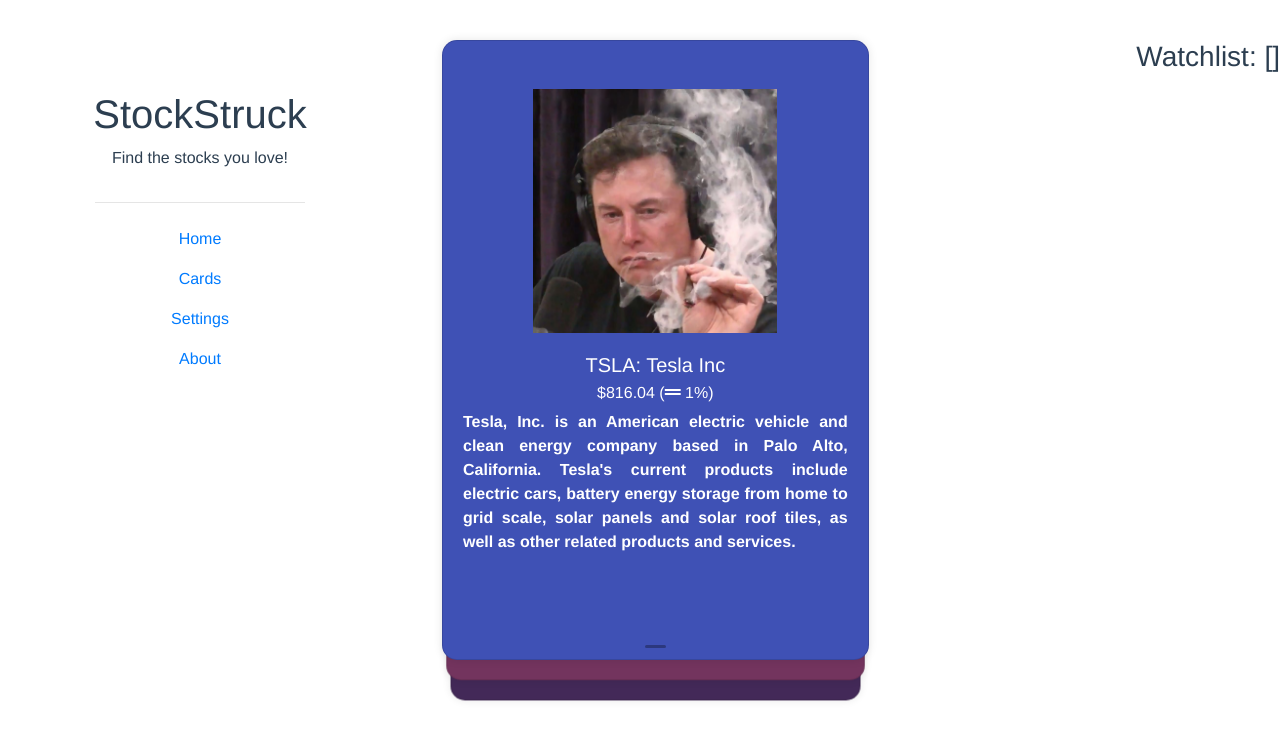
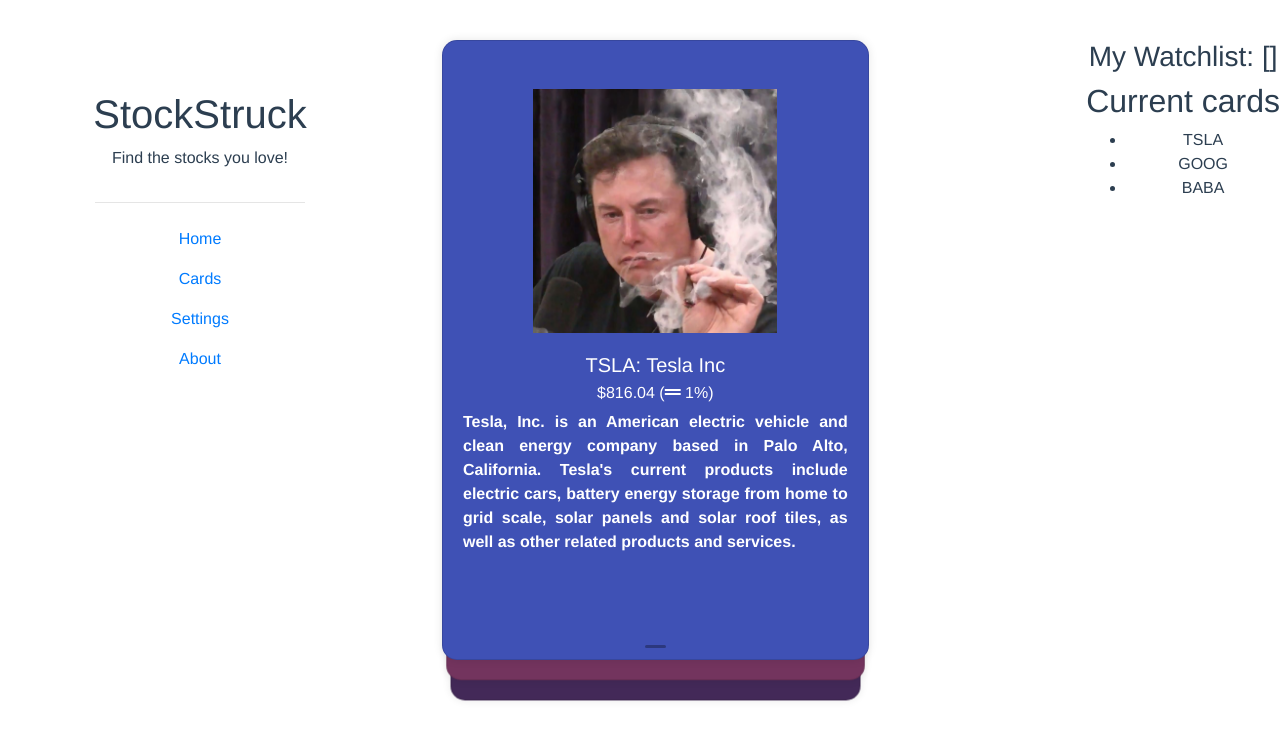
Before and after one commit to 1487quantum/sstruck, a Vue app: page /cards in a window 1280 px wide. Shown: the top 740 px of the page. Built offline with nearby package versions, Linux system fonts and the light colour scheme.

Commit message:
Fix add to watchlist function

```diff
--- a/src/views/Cards.vue
+++ b/src/views/Cards.vue
@@ -9,7 +9,13 @@
     />
   </div>
   <div style="float:right">
-<h3>Watchlist: {{user.watchlist}}</h3>
+    <h3>My Watchlist: {{user.watchlist}}</h3>
+    <h2>Current cards</h2>
+    <ul id="example-1">
+      <li v-for="item in stockList" :key="item.c_ticker">
+        {{ item.c_ticker }}
+      </li>
+    </ul>
   </div>
 </template>
 
@@ -32,6 +38,7 @@
         name: 'Adam',
         watchlist: []
       },
+      addStock: false,
       stockList: [
         {
           c_img: 'elon.png',
@@ -66,18 +73,32 @@
   methods: {
     handleCardAccepted() {
       console.log("handleCardAccepted");
+      this.addStock=true;
       this.toast.success("Added to Watchlist!", {
         timeout: 3000
       });
     },
     handleCardRejected() {
       console.log("handleCardRejected");
+      this.toast.error("Rejected card", {
+        timeout: 3000
+      });
     },
     handleCardSkipped() {
       console.log("handleCardSkipped");
+      this.toast.warning("Skip card", {
+        timeout: 3000
+      });
     },
     removeCardFromDeck() {
+      if(this.addStock){
+        var m_stock = this.stockList[0];
+        console.log(m_stock.c_ticker);
+        this.user.watchlist = this.user.watchlist.concat(m_stock.c_ticker);
+      }
         this.stockList.shift();
+
+      this.addStock=false;
     },
 
   }
```
Lines whose indentation alone changed are shown as unchanged.
